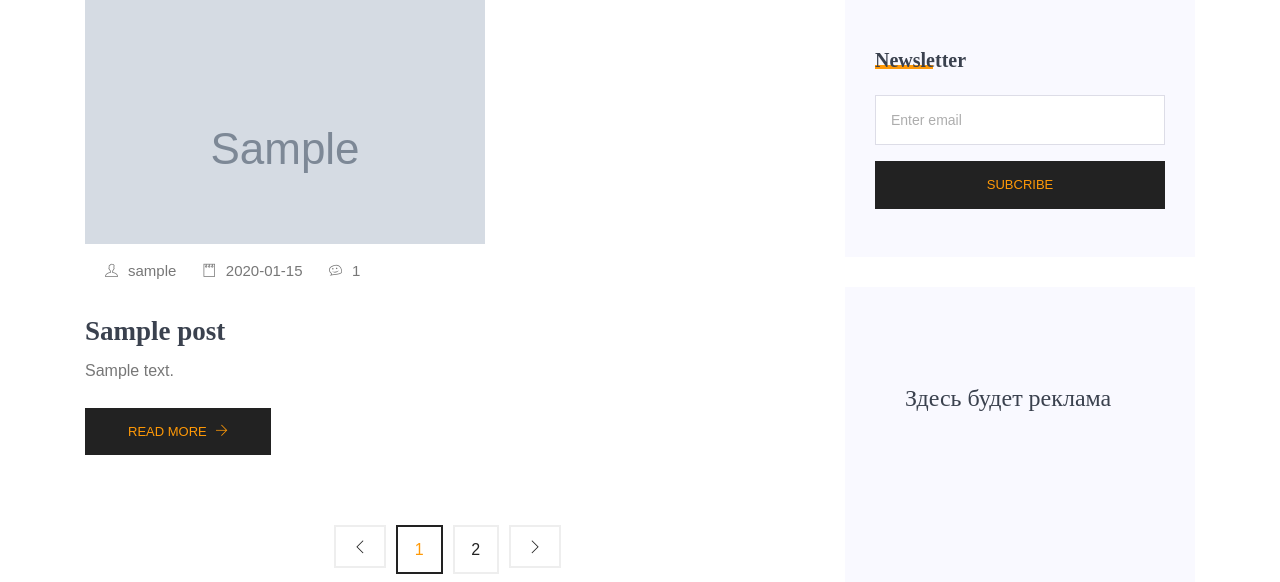
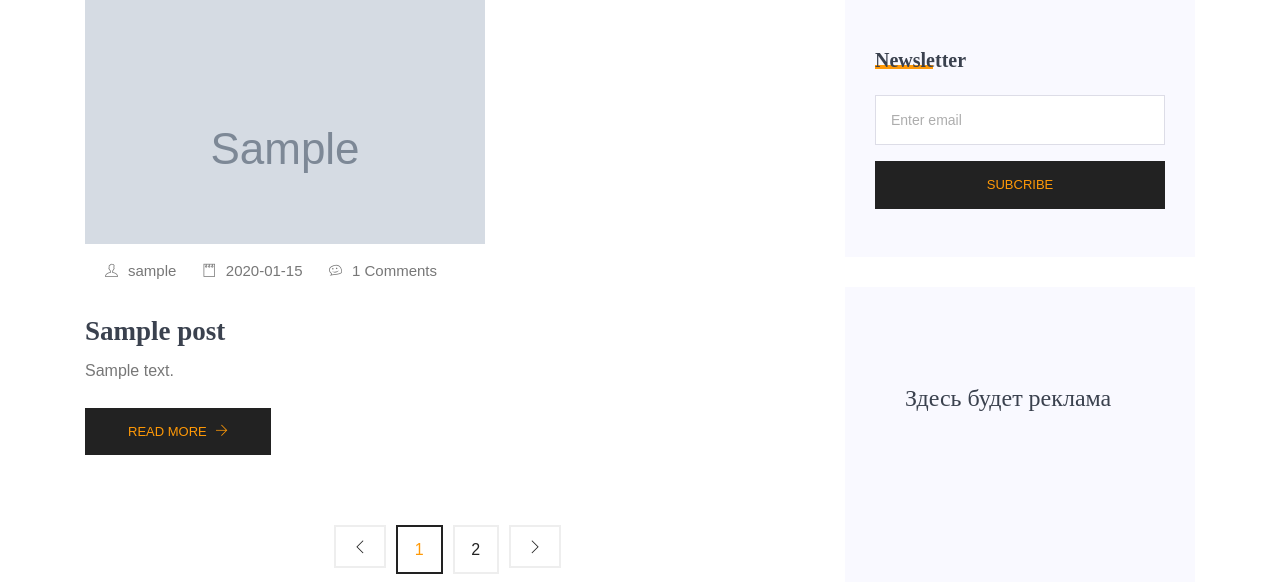
Before and after one commit to sylaar/Django-Frontend-lesson2, a Django app: page / in a window 1280 px wide. Shown: the part 1106-1688 px from the top of the page. Run offline with Django 3.2, Linux system fonts and the light colour scheme; tables that the repository leaves empty hold one stand-in row (values such as "Sample post"); grey boxes marked "Sample" are stand-in pictures; parts of the project's set-up code (start-up, migrations or seed data) failed here and were passed over; some libraries are stand-ins or nearby versions.

Commit message:
Update index.html

```diff
--- a/blog-backend/templates/index.html
+++ b/blog-backend/templates/index.html
@@ -62,7 +62,7 @@
                   <ul class="thumb-info" style="max-width: 550px;">
                     <li><a href="{% url 'post_detail' post.slug %}"><i class="ti-user"></i>{{ post.author }}</a></li>
                     <li><a href="{% url 'post_detail' post.slug %}"><i class="ti-notepad"></i>{{ post.published_at|date:'Y-m-d' }}</a></li>
-                    <li><a href="{% url 'post_detail' post.slug %}"><i class="ti-themify-favicon"></i>{{ post.comments_amount }}</a></li>
+                    <li><a href="{% url 'post_detail' post.slug %}"><i class="ti-themify-favicon"></i>{{ post.comments_amount }} Comments</a></li>
                   </ul>
                 </div>
                 <div class="details mt-20">
```
